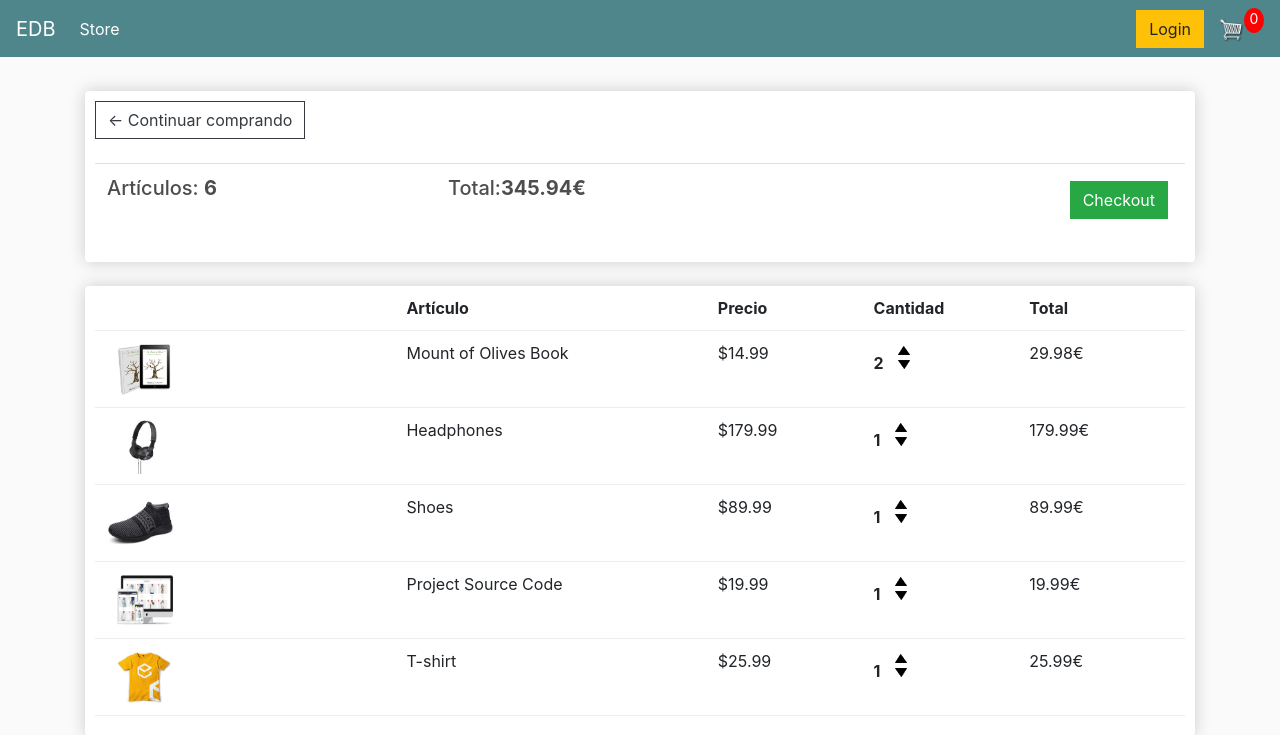
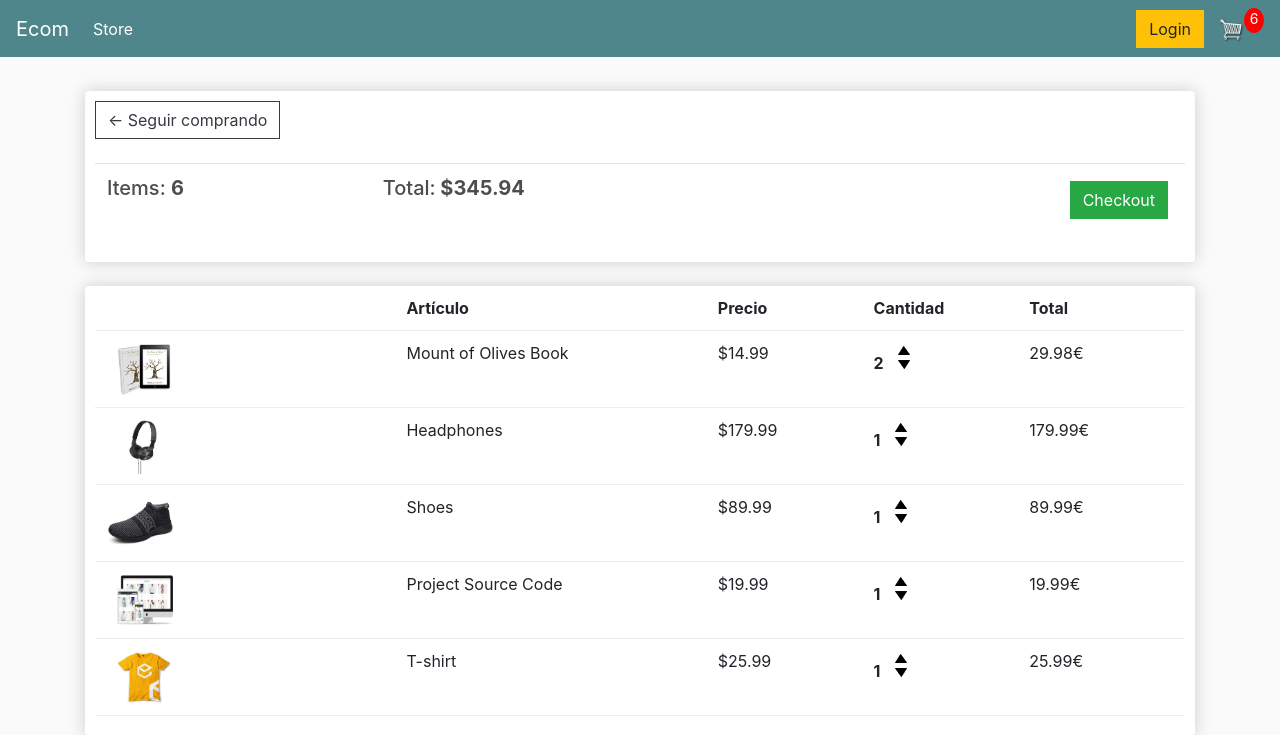
Before and after one commit to ignblabla/Sistema-e-commerce-2.8, a Django app: page /cart/ in a window 1280 px wide. Shown: the top 735 px of the page. Run offline with Django 5.2, Linux system fonts and the light colour scheme; a user stored in the database is signed in; data comes from the database, SQL or seed files in the repository; both versions use the stored data as it was after the commit; lists and menus that the app fills with data are empty; some libraries are stand-ins or nearby versions.

Commit message:
feat: cart and checkout information updated

```diff
--- /dev/null
+++ b/ecommerce/static/js/cart.js
@@ -0,0 +1,39 @@
+var updateBtns = document.getElementsByClassName('update-cart')
+
+for (i = 0; i < updateBtns.length; i++) {
+	updateBtns[i].addEventListener('click', function(){
+		var productId = this.dataset.product
+		var action = this.dataset.action
+		console.log('productId:', productId, 'Action:', action)
+		console.log('USER:', user)
+
+		if (user == 'AnonymousUser'){
+			console.log('User is not authenticated')
+
+		}else{
+			updateUserOrder(productId, action)
+		}
+	})
+}
+
+function updateUserOrder(productId, action){
+	console.log('User is authenticated, sending data...')
+
+		var url = '/update_item/'
+
+		fetch(url, {
+			method:'POST',
+			headers:{
+				'Content-Type':'application/json',
+                'X-CSRFToken':csrftoken,
+			},
+			body:JSON.stringify({'productId':productId, 'action':action})
+		})
+		.then((response) => {
+		   return response.json();
+		})
+		.then((data) => {
+		    console.log('Data:', data)
+            location.reload()
+		});
+}
--- a/ecommerce/store/templates/store/cart.html
+++ b/ecommerce/store/templates/store/cart.html
@@ -5,14 +5,14 @@
 		<div class="col-lg-12">
 			<div class="box-element">
 
-				<a  class="btn btn-outline-dark" href="{% url 'store' %}">&#x2190; Continuar comprando</a>
+				<a  class="btn btn-outline-dark" href="{% url 'store' %}">&#x2190; Seguir comprando</a>
 
 				<br>
 				<br>
 				<table class="table">
 					<tr>
-						<th><h5>Artículos: <strong>{{order.get_cart_items}}</strong></h5></th>
-						<th><h5>Total:<strong>{{order.get_cart_total}}€</strong></h5></th>
+						<th><h5>Items: <strong>{{order.get_cart_items}}</strong></h5></th>
+						<th><h5>Total:<strong> ${{order.get_cart_total|floatformat:2}}</strong></h5></th>
 						<th>
 							<a  style="float:right; margin:5px;" class="btn btn-success" href="{% url 'checkout' %}">Checkout</a>
 						</th>
@@ -30,7 +30,6 @@
 					<div style="flex:1"><strong>Cantidad</strong></div>
 					<div style="flex:1"><strong>Total</strong></div>
 				</div>
-
 				{% for item in items %}
 				<div class="cart-row">
 					<div style="flex:2"><img class="row-image" src="{{item.product.imageURL}}"></div>
@@ -39,15 +38,14 @@
 					<div style="flex:1">
 						<p class="quantity">{{item.quantity}}</p>
 						<div class="quantity">
-							<img class="chg-quantity" src="{% static  'images/arrow-up.png' %}">
+							<img data-product="{{item.product.id}}" data-action="add" class="chg-quantity update-cart" src="{% static  'images/arrow-up.png' %}">
 
-							<img class="chg-quantity" src="{% static  'images/arrow-down.png' %}">
+							<img data-product="{{item.product.id}}" data-action="remove" class="chg-quantity update-cart" src="{% static  'images/arrow-down.png' %}">
 						</div>
 					</div>
-					<div style="flex:1"><p>{{item.get_total}}€</p></div>
+					<div style="flex:1"><p>{{item.get_total|floatformat:2}}€</p></div>
 				</div>
 				{% endfor %}
-
 			</div>
 		</div>
 	</div>
--- a/ecommerce/store/templates/store/main.html
+++ b/ecommerce/store/templates/store/main.html
@@ -10,11 +10,33 @@
 
 	<link rel="stylesheet" type="text/css" href="{% static 'css/main.css' %}">
 
+	<script type="text/javascript">
+		var user = '{{request.user}}'
+
+		function getToken(name) {
+		    var cookieValue = null;
+		    if (document.cookie && document.cookie !== '') {
+		        var cookies = document.cookie.split(';');
+		        for (var i = 0; i < cookies.length; i++) {
+		            var cookie = cookies[i].trim();
+		            // Does this cookie string begin with the name we want?
+		            if (cookie.substring(0, name.length + 1) === (name + '=')) {
+		                cookieValue = decodeURIComponent(cookie.substring(name.length + 1));
+		                break;
+		            }
+		        }
+		    }
+		    return cookieValue;
+		}
+		var csrftoken = getToken('csrftoken')
+
+	</script>
+
 </head>
 <body>
 
 	<nav class="navbar navbar-expand-lg navbar-dark bg-dark">
-        <a class="navbar-brand" href="{% url 'store' %}">EDB</a>
+	  <a class="navbar-brand" href="{% url 'store' %}">Ecom</a>
 	  <button class="navbar-toggler" type="button" data-toggle="collapse" data-target="#navbarSupportedContent" aria-controls="navbarSupportedContent" aria-expanded="false" aria-label="Toggle navigation">
 	    <span class="navbar-toggler-icon"></span>
 	  </button>
@@ -24,18 +46,17 @@
 	      <li class="nav-item active">
 	        <a class="nav-link" href="{% url 'store' %}">Store <span class="sr-only">(current)</span></a>
 	      </li>
+
 	    </ul>
-
 	    <div class="form-inline my-2 my-lg-0">
 	     	<a href="#"class="btn btn-warning">Login</a>
 
 	     	<a href="{% url 'cart' %}">
 	    		<img  id="cart-icon" src="{% static 'images/cart.png' %}">
 	    	</a>
-           <p id="cart-total">0</p>
+	    	<p id="cart-total">{{cartItems}}</p>
 
 	    </div>
-
 	  </div>
 	</nav>
 
@@ -53,5 +74,7 @@
 	<script src="https://cdn.jsdelivr.net/npm/popper.js@1.16.0/dist/umd/popper.min.js" integrity="sha384-Q6E9RHvbIyZFJoft+2mJbHaEWldlvI9IOYy5n3zV9zzTtmI3UksdQRVvoxMfooAo" crossorigin="anonymous"></script>
 
 	<script src="https://stackpath.bootstrapcdn.com/bootstrap/4.4.1/js/bootstrap.min.js" integrity="sha384-wfSDF2E50Y2D1uUdj0O3uMBJnjuUD4Ih7YwaYd1iqfktj0Uod8GCExl3Og8ifwB6" crossorigin="anonymous"></script>
+
+	<script type="text/javascript" src="{% static 'js/cart.js' %}"></script>
 </body>
 </html>
--- a/ecommerce/store/templates/store/store.html
+++ b/ecommerce/store/templates/store/store.html
@@ -8,7 +8,7 @@
                 <div class="box-element product">
                     <h6><strong>{{product.name}}</strong></h6>
                     <hr>
-                    <button class="btn btn-outline-secondary add-btn">Añadir</button>
+                    <button data-product={{product.id}} data-action="add" class="btn btn-outline-secondary add-btn update-cart">Añadir</button>
                     <a class="btn btn-outline-success" href="#">Ver</a>
                     <h4 style="display: inline-block; float: right"><strong>{{product.price}}€</strong></h4>
             </div>
--- a/ecommerce/store/urls.py
+++ b/ecommerce/store/urls.py
@@ -5,4 +5,5 @@ urlpatterns = [
     path('', views.store, name="store"),
     path('cart/', views.cart, name="cart"),
     path('checkout/', views.checkout, name="checkout"),
+    path('update_item/', views.updateItem, name="update_item"),
 ]
--- a/ecommerce/store/views.py
+++ b/ecommerce/store/views.py
@@ -1,36 +1,78 @@
 from django.shortcuts import render
+from django.http import JsonResponse
+import json
+
 from .models import *
 
-# Create your views here.
+def store(request):
 
-
-def store(request):
-    products = Product.objects.all()
-    context={'products':products}
-    return render(request, 'store/store.html', context)
-
-
-def cart(request):
 	if request.user.is_authenticated:
 		customer = request.user.customer
 		order, created = Order.objects.get_or_create(customer=customer, complete=False)
 		items = order.orderitem_set.all()
+		cartItems = order.get_cart_items
 	else:
+		#Create empty cart for now for non-logged in user
 		items = []
 		order = {'get_cart_total':0, 'get_cart_items':0}
+		cartItems = order['get_cart_items']
 
-	context = {'items':items, 'order':order}
+	products = Product.objects.all()
+	context = {'products':products, 'cartItems':cartItems}
+	return render(request, 'store/store.html', context)
+
+def cart(request):
+
+	if request.user.is_authenticated:
+		customer = request.user.customer
+		order, created = Order.objects.get_or_create(customer=customer, complete=False)
+		items = order.orderitem_set.all()
+		cartItems = order.get_cart_items
+	else:
+		#Create empty cart for now for non-logged in user
+		items = []
+		order = {'get_cart_total':0, 'get_cart_items':0}
+		cartItems = order['get_cart_items']
+
+	context = {'items':items, 'order':order, 'cartItems':cartItems}
 	return render(request, 'store/cart.html', context)
 
+def checkout(request):
+	if request.user.is_authenticated:
+		customer = request.user.customer
+		order, created = Order.objects.get_or_create(customer=customer, complete=False)
+		items = order.orderitem_set.all()
+		cartItems = order.get_cart_items
+	else:
+		#Create empty cart for now for non-logged in user
+		items = []
+		order = {'get_cart_total':0, 'get_cart_items':0}
+		cartItems = order['get_cart_items']
 
-def checkout(request):
-    if request.user.is_authenticated:
-        customer = request.user.customer
-        order, created = Order.objects.get_or_create(customer=customer, complete=False)
-        items = order.orderitem_set.all()
-    else:
-        items = []
-        order = {'get_cart_total':0, 'get_cart_items':0}
+	context = {'items':items, 'order':order, 'cartItems':cartItems}
+	return render(request, 'store/checkout.html', context)
 
-    context = {'items':items, 'order':order}
-    return render(request, 'store/checkout.html', context)
+def updateItem(request):
+	data = json.loads(request.body)
+	productId = data['productId']
+	action = data['action']
+	print('Action:', action)
+	print('Product:', productId)
+
+	customer = request.user.customer
+	product = Product.objects.get(id=productId)
+	order, created = Order.objects.get_or_create(customer=customer, complete=False)
+
+	orderItem, created = OrderItem.objects.get_or_create(order=order, product=product)
+
+	if action == 'add':
+		orderItem.quantity = (orderItem.quantity + 1)
+	elif action == 'remove':
+		orderItem.quantity = (orderItem.quantity - 1)
+
+	orderItem.save()
+
+	if orderItem.quantity <= 0:
+		orderItem.delete()
+
+	return JsonResponse('Item was added', safe=False)
```
Also changed, not shown: ecommerce/db.sqlite3. Lines whose indentation alone changed are shown as unchanged.
